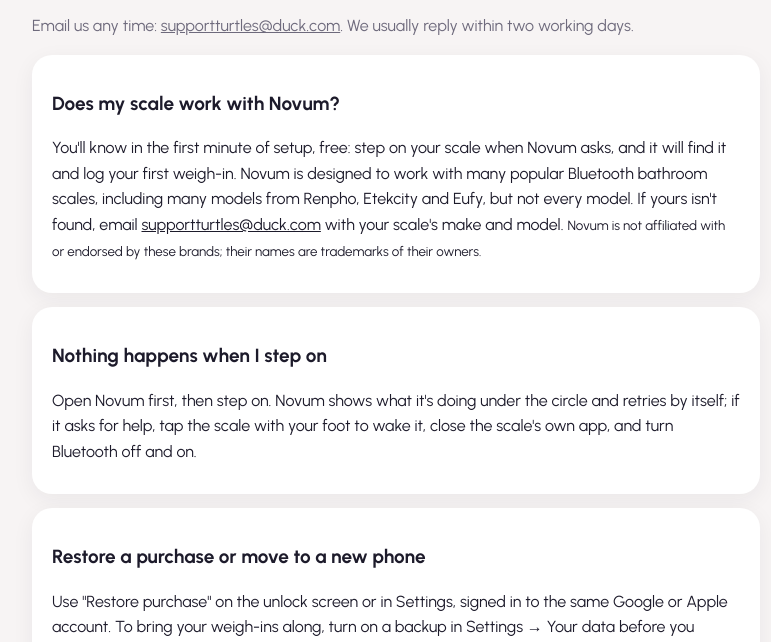
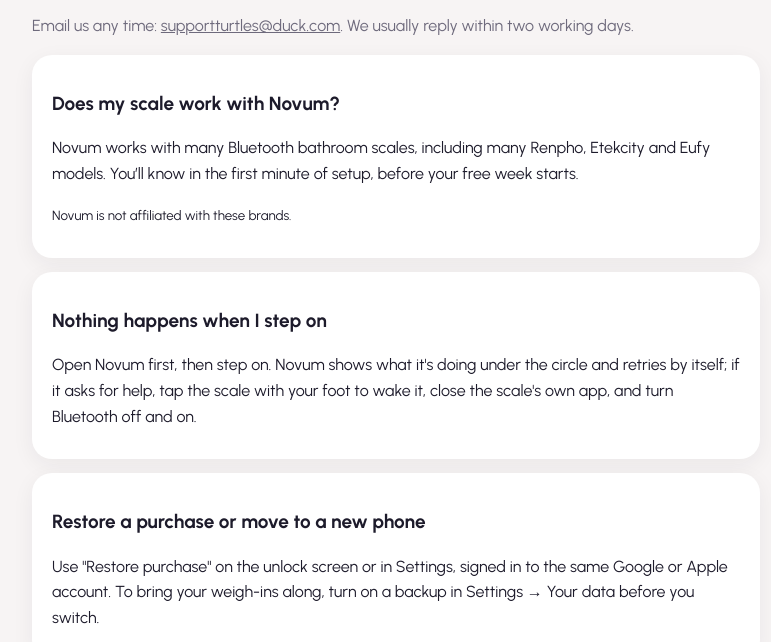
Before and after one commit to rbanks71981-stack/rbanks71981-stack.github.io, a plain HTML site: page novum-support.html in a window 1280 px wide. Shown: the part 158-800 px from the top of the page, without its empty margins (244-1015 px from the left). Drawn offline with Linux system fonts and the light colour scheme.

Commit message:
Novum support: shorter scale answer, email line removed (in-app scale report coming)
Co-Authored-By: Claude Opus 5.5 <noreply@anthropic.com>

```diff
--- a/novum-support.html
+++ b/novum-support.html
@@ -12,7 +12,7 @@ a{color:inherit}ul{padding-left:20px}nav a{margin-right:14px}
 <nav class="s"><a href="novum-support.html"><b>Support</b></a><a href="novum-privacy.html">Privacy</a><a href="novum-terms.html">Terms of Use</a></nav>
 <div class="logo">novum</div><h1>Novum <b>Support</b></h1>
 <p class="s">Email us any time: <a href="mailto:supportturtles@duck.com">supportturtles@duck.com</a>. We usually reply within two working days.</p>
-<div class="card"><h2>Does my scale work with Novum?</h2><p>You'll know in the first minute of setup, free: step on your scale when Novum asks, and it will find it and log your first weigh-in. Novum is designed to work with many popular Bluetooth bathroom scales, including many models from Renpho, Etekcity and Eufy, but not every model. If yours isn't found, email <a href="mailto:supportturtles@duck.com">supportturtles@duck.com</a> with your scale's make and model. <small>Novum is not affiliated with or endorsed by these brands; their names are trademarks of their owners.</small></p></div>
+<div class="card"><h2>Does my scale work with Novum?</h2><p>Novum works with many Bluetooth bathroom scales, including many Renpho, Etekcity and Eufy models. You&rsquo;ll know in the first minute of setup, before your free week starts.</p><p><small>Novum is not affiliated with these brands.</small></p></div>
 <div class="card"><h2>Nothing happens when I step on</h2><p>Open Novum first, then step on. Novum shows what it's doing under the circle and retries by itself; if it asks for help, tap the scale with your foot to wake it, close the scale's own app, and turn Bluetooth off and on.</p></div>
 <div class="card"><h2>Restore a purchase or move to a new phone</h2><p>Use "Restore purchase" on the unlock screen or in Settings, signed in to the same Google or Apple account. To bring your weigh-ins along, turn on a backup in Settings → Your data before you switch.</p></div>
 <div class="card"><h2>Cancel a subscription</h2><p>Android: Google Play → Payments &amp; subscriptions → Subscriptions → Novum. iPhone: Settings → your name → Subscriptions → Novum. You keep access until the period you paid for ends.</p></div>
```
